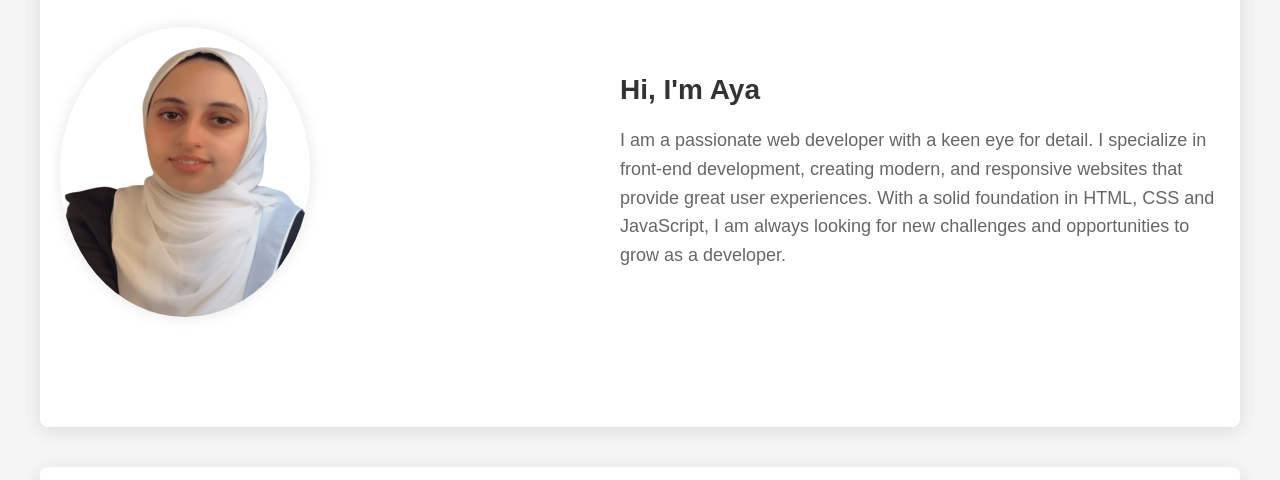
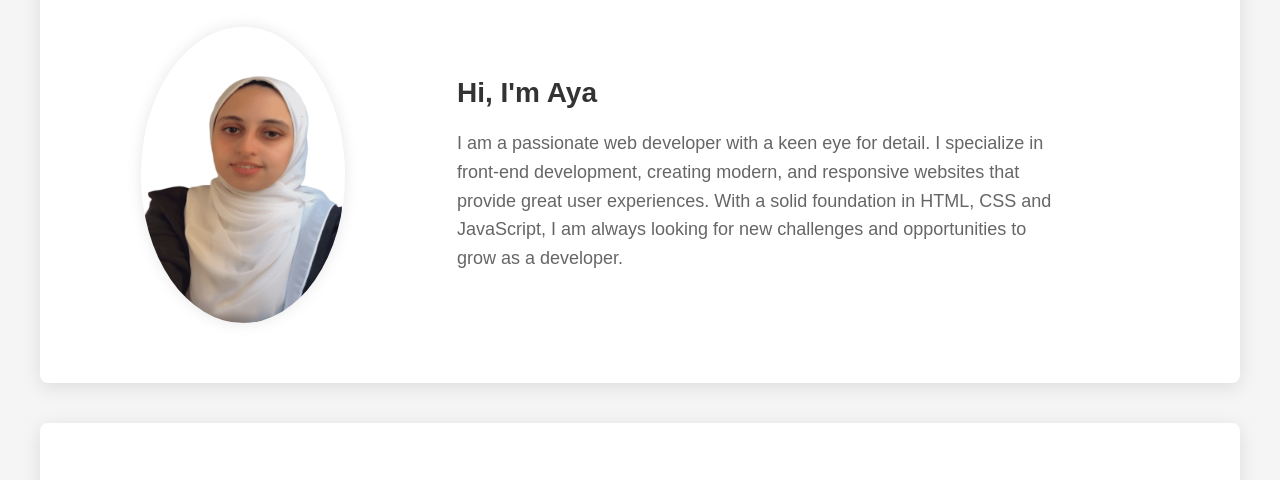
Before and after one commit to AyaElmancy/my-portfolio, a plain HTML site: page index.html in a window 1280 px wide. Shown: the part 308-788 px from the top of the page. Drawn offline with Linux system fonts and the light colour scheme.

Commit message:
Update index.html

```diff
--- a/index.html
+++ b/index.html
@@ -55,16 +55,16 @@
     .about-me {
       display: flex;
       align-items: center;
-      justify-content: space-between;
-      gap: 40px;
-      margin-bottom: 50px;
+      gap: 112px;
+
     }
 
     .about-me img {
+      margin-left: 81px;
       border-radius: 50%;
-      width: 250px;
-      height: 290px;
-      object-fit: cover;
+      width: 204px;
+      height: 296px;
+      object-fit: contain;
       box-shadow: 0 0 15px rgba(0, 0, 0, 0.1);
     }
 
```
